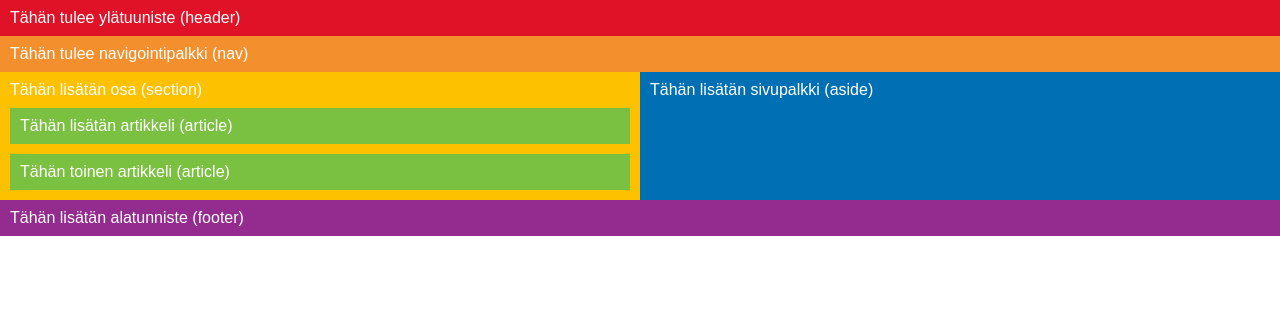
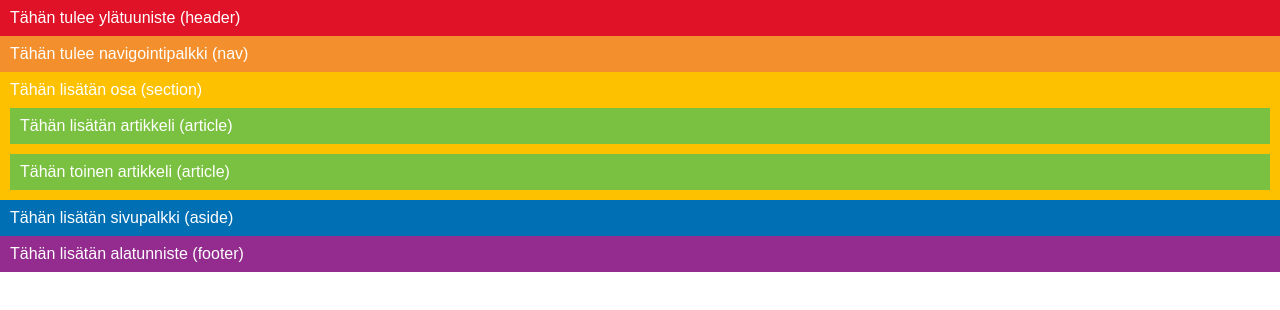
Before and after one commit to Aws-Hashim/04-semanttiset-tagit, a plain HTML site: page index.html in a window 1280 px wide. Drawn offline with Linux system fonts and the light colour scheme.

Commit message:
first commit

```diff
--- a/layout.css
+++ b/layout.css
@@ -39,7 +39,20 @@ footer {
 .mb1 {
     margin-block: 1rem;
 }
+.parent {
+    display: flex;
+    flex-direction: row;
+    flex-wrap: wrap;
+}
+.parent > * {
+    flex-grow: 1;
+    flex-basis: 100%;
+}
+@media only screen and (max-width: 600px) {
+    body {
 
+
+  }
 /* Määritelään section ja aside flexin avulla */
 
 .parent {  /* vanhemman säännöt */
@@ -53,3 +66,4 @@ footer {
     flex-grow: 1; /* jos lapsilla tässä sama arvo, lasten leveys sama, eli lapset yhtä levetä  */
     flex-basis: 0; /* lapsien minimileveys */
 }
+}
```
